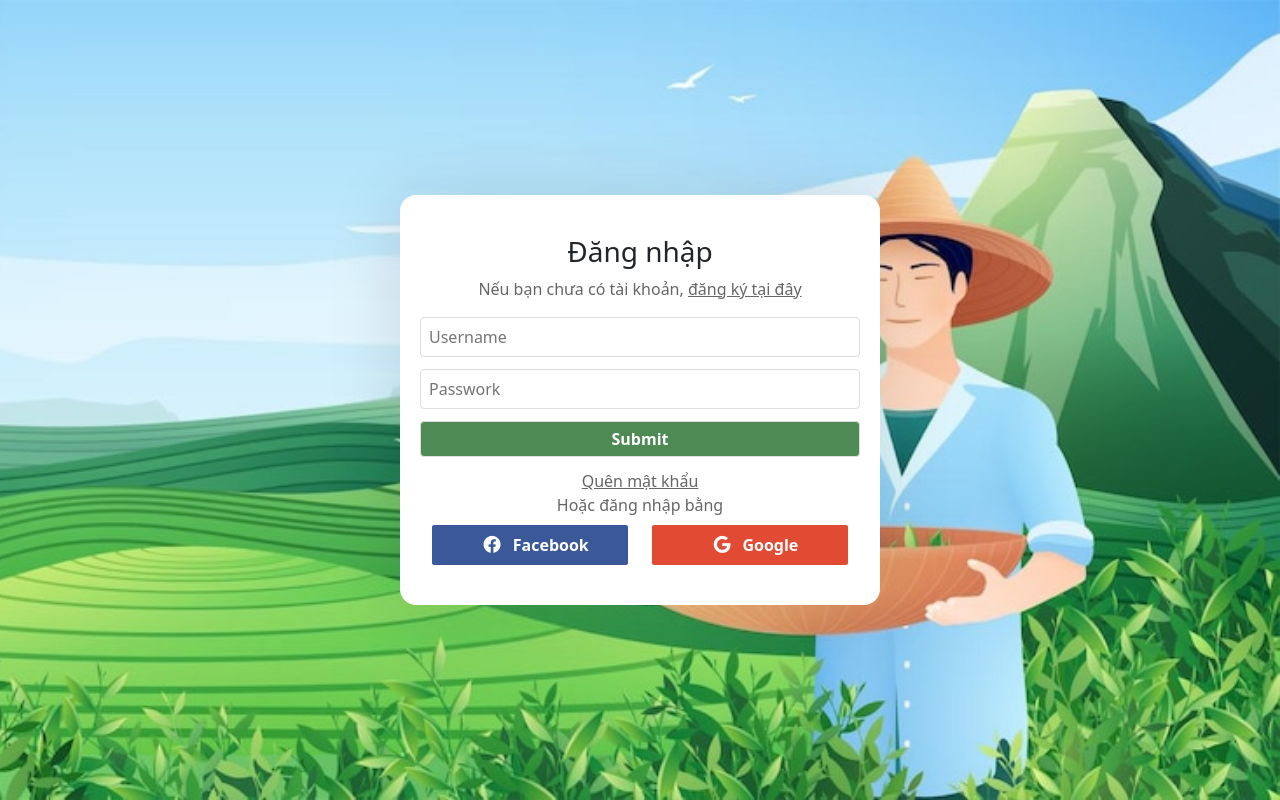
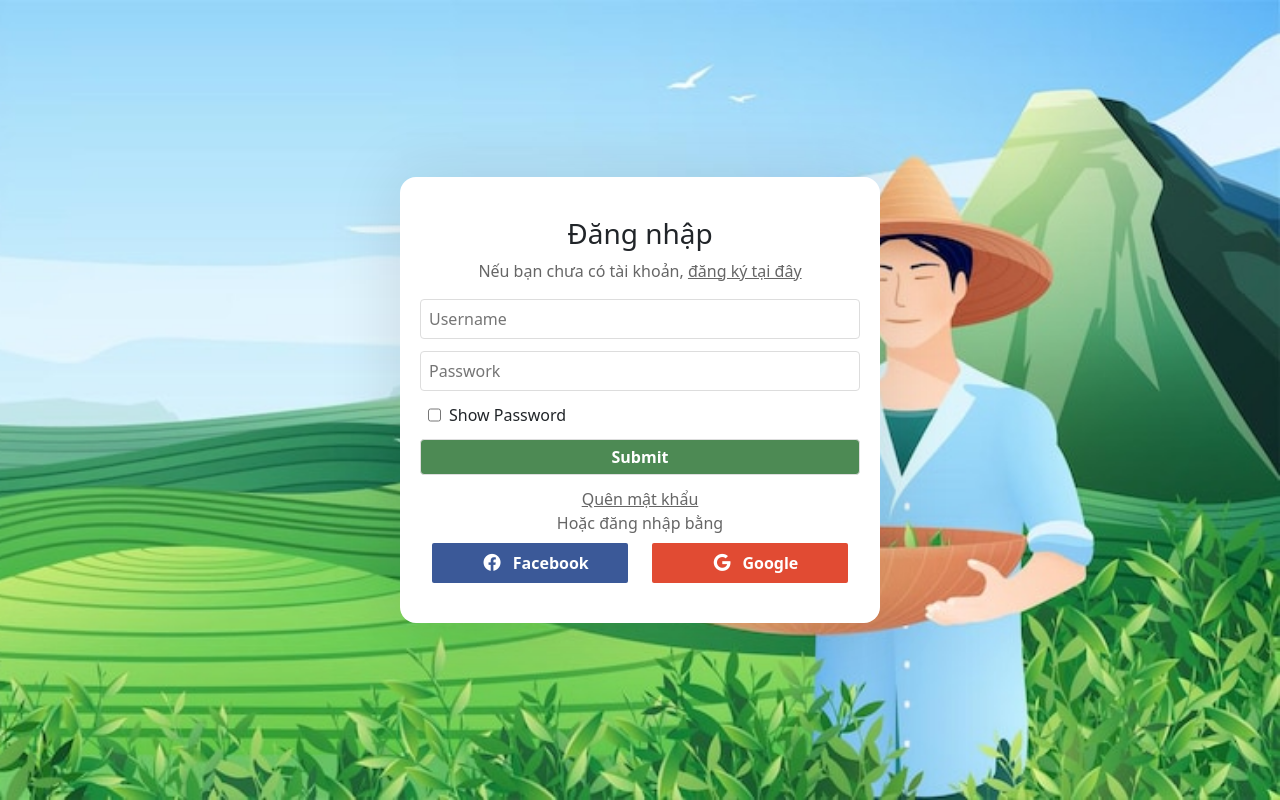
Before and after one commit to baolinh-dev/tea-house-full, a Node server app: page /account/login in a window 1280 px wide. Run offline with Node 20, Linux system fonts and the light colour scheme; style sheets or scripts are compiled from the project's sources; some libraries are stand-ins or nearby versions.

Commit message:
show password

```diff
--- a/src/public/css/base.css
+++ b/src/public/css/base.css
@@ -481,3 +481,11 @@
   text-overflow: ellipsis;
   white-space: nowrap;
   color: #000; }
+
+.showpassword {
+  display: inline-flex;
+  margin-bottom: 12px;
+  padding: 0 8px; }
+
+.showpassword input {
+  margin-right: 8px; }
--- a/src/public/css/style.css
+++ b/src/public/css/style.css
@@ -579,9 +579,10 @@
   color: var(--main-color); }
 
 .login-register-btn-common {
+  display: block;
   flex: 1;
+  height: 30px;
   width: 100%;
-  height: 20px;
   margin-bottom: 12px;
   padding: 8px;
   border-radius: 4px;
--- a/src/resources/scss/base.scss
+++ b/src/resources/scss/base.scss
@@ -584,3 +584,11 @@
     white-space: nowrap;
     color: #000;
 }
+.showpassword {
+    display: inline-flex;
+    margin-bottom: 12px;
+    padding: 0 8px;
+}
+.showpassword input {
+    margin-right: 8px;
+}
--- a/src/resources/scss/style.scss
+++ b/src/resources/scss/style.scss
@@ -721,6 +721,7 @@
     box-shadow: 0px 1px 69.16px 6.84px rgba($color: #000000, $alpha: 0.1);
 }
 
+
 .resgister-link-wrap {
     color: #666;
 }
@@ -734,9 +735,10 @@
 }
 
 .login-register-btn-common {
+    display: block;
     flex: 1;
+    height: 30px;
     width: 100%;
-    height: 20px;
     margin-bottom: 12px;
     padding: 8px;
     border-radius: 4px;
--- a/src/resources/views/account/login.hbs
+++ b/src/resources/views/account/login.hbs
@@ -67,6 +67,10 @@
                 id="username">
             <input required type="password" class="login-register-btn-common" placeholder="Passwork" name="password"
                 id="password">
+            <div class="showpassword">
+                <input onclick="showPassWord()" type="checkbox" name="">
+                <label for="">Show Password</label>
+            </div>
             <input onclick="login()" type="submit" class="login-register-btn-common submit-input">
             <div class="another-links">
                 <a href="">Quên mật khẩu</a>
@@ -179,8 +183,7 @@
             }
         })
     </script>
-    {{!--
-    <script src="../../../hehavior.js"></script> --}}
+    {{!-- Next Pre Pagination --}}
     <script>
         const urlSearchParams = new URLSearchParams(window.location.search);
         const params = Object.fromEntries(urlSearchParams.entries());
@@ -267,6 +270,17 @@
             location.href = `/menu/banh-ngot?page=${previousPage}`;
         }
     </script>
+    {{!-- Show Hide PassWord --}}
+    <script>
+        function showPassWord() {
+            var x = document.getElementById("password");
+            if (x.type === "password") {
+            x.type = "text";
+            } else {
+            x.type = "password";
+            }
+        }
+    </script>
 </body>
 
 </html>
```
